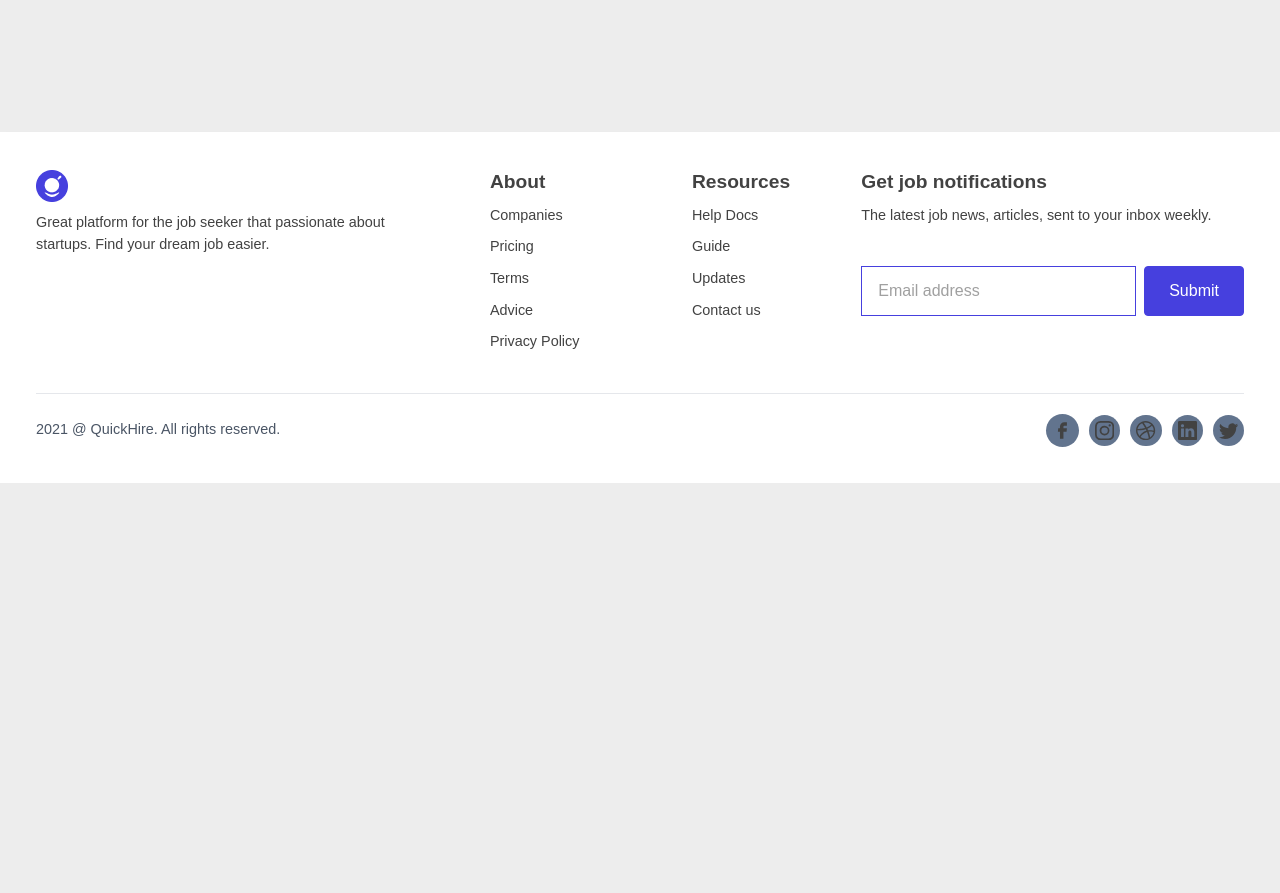
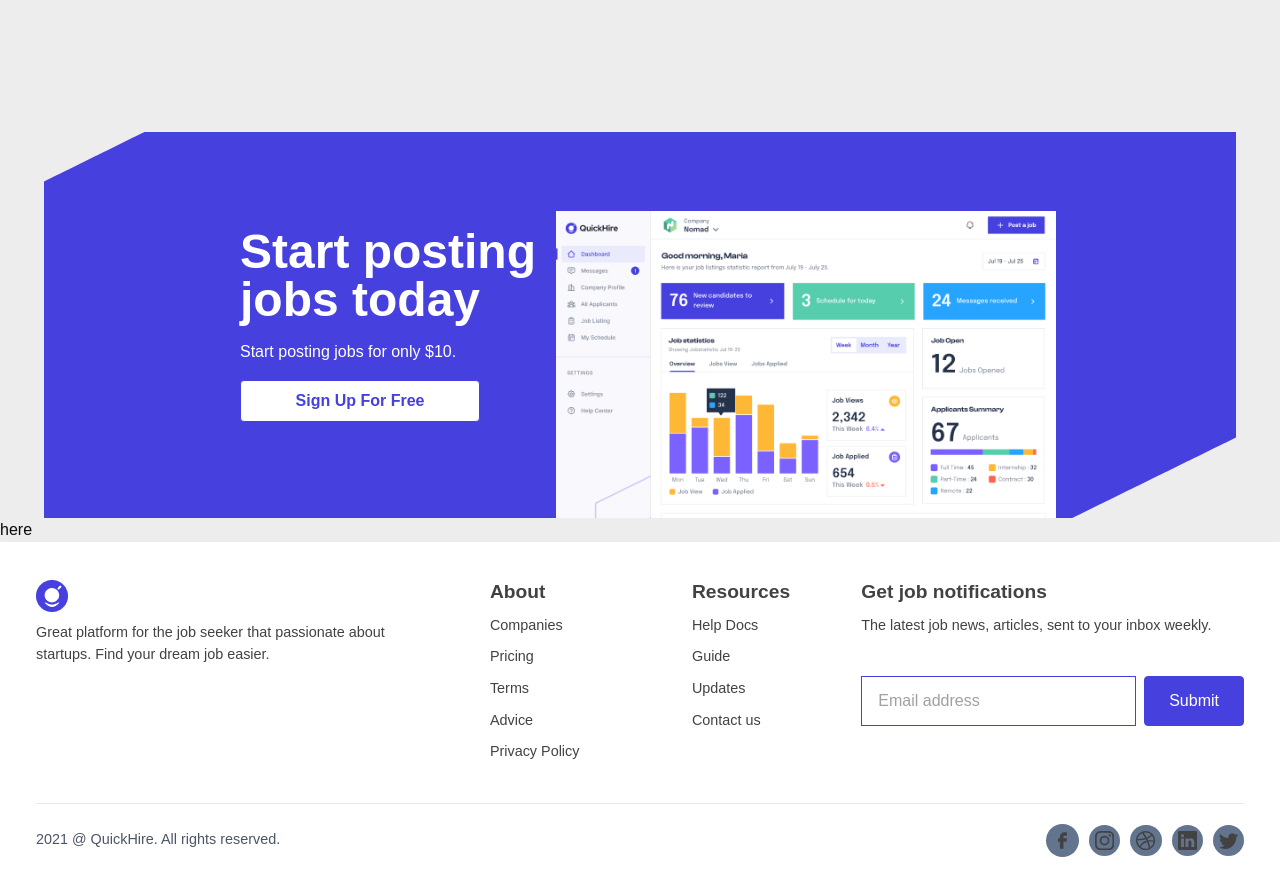
Before and after one commit to Marg0n/QuickHire, a Next.js app: page / in a window 1280 px wide. Shown: the part 1520-2413 px from the top of the page. Before the commit the page ends 2003 px from the top, so only its background shows below. Built offline with nearby package versions, Linux system fonts and the light colour scheme; a web font is replaced by a local one.

Commit message:
Modify: Modified CTA component for big screens.

```diff
--- a/src/components/landing/Body.tsx
+++ b/src/components/landing/Body.tsx
@@ -1,6 +1,8 @@
 import Category from "./category/Category";
 import Company from "./company/Company";
+import Featured from "./featured/Featured";
 import Hero from "./hero/Hero";
+import CTA from "./newsletter/CTA";
 
 const Body = () => {
   return (
@@ -8,6 +10,8 @@
       <Hero />
       <Company/>
       <Category/>
+      <CTA />
+      <Featured/>
     </div>
   );
 };
--- /dev/null
+++ b/src/components/landing/featured/Featured.tsx
@@ -0,0 +1,11 @@
+import React from 'react';
+
+const Featured = () => {
+    return (
+        <div>
+            here
+        </div>
+    );
+};
+
+export default Featured;
--- /dev/null
+++ b/src/components/landing/newsletter/CTA.tsx
@@ -0,0 +1,35 @@
+import rect from "@/assets/images/Rectangle.png";
+import Button from "@/components/ui/Button";
+import dashboard from "@/assets/images/Dashboard.png"
+import Image from "next/image";
+
+const CTA = () => {
+  return (
+    <div
+      className="xl:py-24 py-14 lg:px-22 px-6 xl:px-60 bg-transparent w-full min-h-[50vh] xl:min-h-94 relative"
+      style={{
+        backgroundImage: `url(${rect.src})`,
+        backgroundPosition: "center",
+        backgroundSize: "auto",
+        backgroundRepeat: "no-repeat",
+        backgroundAttachment: "scroll",
+      }}
+    >
+      {/* texts */}
+      <div className="flex  flex-col justify-center items-star space-y-4 w-80">
+        <h2 className="text-5xl text-wrap text-white font-bold">Start posting jobs today</h2>
+        <p className="text-white">Start posting jobs for only $10.</p>
+        <Button variant={2} className="bg-white font-semibold w-60">
+          Sign Up For Free
+        </Button>
+      </div>
+
+      {/* dashboard pic */}
+      <div className="absolute right-16 xl:right-56 bottom-0">
+        <Image src={dashboard} alt="background" width={500} height={550}/>
+      </div>
+    </div>
+  );
+};
+
+export default CTA;
```
Also changed, not shown: src/assets/images/Dashboard.png (added), src/assets/images/Rectangle.png (added).
